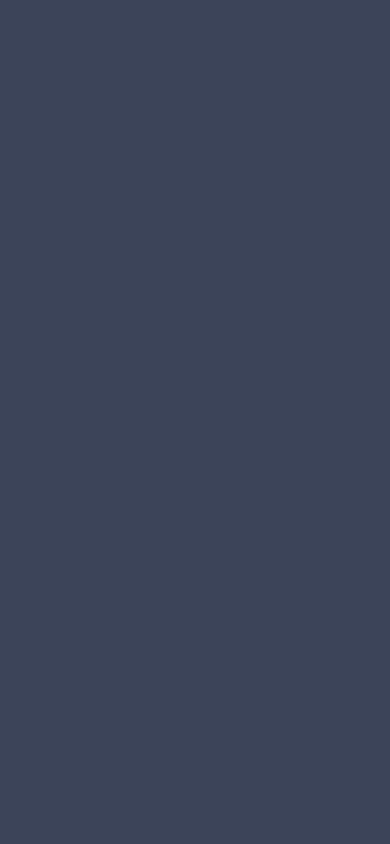
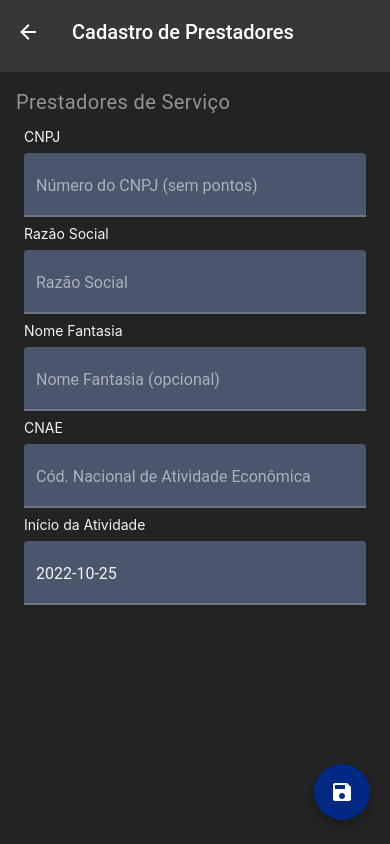
Before and after one commit to fatecitu/projetoMobile, a React Native app: screen /Prestador in a window 390 px wide. Built offline with nearby package versions, Linux system fonts and the light colour scheme.

Commit message:
Aula 07/11

```diff
--- a/src/screens/Prestador.js
+++ b/src/screens/Prestador.js
@@ -5,11 +5,110 @@ import Header from '../components/Header'
 import Api from '../resources/Api'
 
 function AdicionaPrestador({ navigation, theme, route }) {
+   const { colors } = theme
+   const hoje = new Date().toISOString().split('T')[0]
+   const registroInicial = route.params ? route.params.prestador
+                                        : {cnpj: '',razao_social: '',nome_fantasia: '',cnae_fiscal: '',data_inicio_atividade: hoje}
+   const [prestador, setPrestador] = useState(registroInicial)
+   const [salvando, setSalvando] = useState(false)
 
-    return (
-        <>
-        </>
+   const salvarPrestador = async(dadosPrestador) => {
+     setSalvando(true)
+     let salvar = dadosPrestador.hasOwnProperty('_id')
+                  ? await Api.alteraPrestador(dadosPrestador)
+                  : await Api.incluiPrestador(dadosPrestador)
+     if(salvar.hasOwnProperty('errors')){
+         Platform.OS === 'web' ? alert(`❗Erro: ${salvar.errors[0].msg}`)
+                               : Alert.alert("❗Erro",salvar.errors[0].msg)
+                               setSalvando(false)
+     } else if (salvar.hasOwnProperty('acknowledged')){
+        Platform.OS === 'web' ? alert(`✅Tudo Ok: Registro salvo com sucesso`)
+                              : Alert.alert("✅Tudo Ok","Registro salvo com sucesso")
+                              setSalvando(false)
+                              navigation.navigate('Inicio')
+     }
+
+   }
+
+   return (
+        <View style={{flex:1, paddingVertical: 0, paddingHorizontal: 0}}>
+            <Header titulo="Cadastro de Prestadores"
+                    voltar={true} navigation={navigation} />
+                   {/* <Text style={{color: colors.text}}>
+                             ${JSON.stringify(registroInicial)}
+                       </Text> */ }
+            <View style={{flex:1, backgroundColor: colors.surface, paddingHorizontal: 16,
+            paddingVertical: 4}}>
+                <Caption style={{fontSize:20, marginBottom: 16, marginTop:16 }}>
+                    Prestadores de Serviço
+                </Caption>
+                <Text style={{color: colors.text, paddingLeft: 8}}>CNPJ</Text>
+                <TextInput
+                     name="cnpj"
+                     style={{margin: 8}}
+                     keyboardType="number-pad"
+                     placeholder='Número do CNPJ (sem pontos)'
+                     maxLength={14}
+                     value={prestador.cnpj}
+                     onChangeText={(text)=> setPrestador({...prestador, cnpj:text})}
+                     />
+                <Text style={{color: colors.text, paddingLeft: 8}}>Razão Social</Text>
+                <TextInput
+                    name="razao_social"
+                    style={{margin:8}}
+                    keyboardType="default"
+                    placeholder='Razão Social'
+                    maxLength={100}
+                    value={prestador.razao_social}
+                    onChangeText={(text)=> setPrestador({...prestador, razao_social: text})}
+                    />
+                <Text style={{color: colors.text, paddingLeft: 8}}>Nome Fantasia</Text>
+                <TextInput
+                    name="nome_fantasia"
+                    style={{margin:8}}
+                    keyboardType="default"
+                    placeholder='Nome Fantasia (opcional)'
+                    maxLength={50}
+                    value={prestador.nome_fantasia}
+                    onChangeText={(text)=> setPrestador({...prestador, nome_fantasia: text})}
+                    />
+                <Text style={{color: colors.text, paddingLeft: 8}}>CNAE</Text>
+                <TextInput
+                    name="cnae_fiscal"
+                    style={{margin:8}}
+                    keyboardType="number-pad"
+                    placeholder='Cód. Nacional de Atividade Econômica'
+                    maxLength={7}
+                    value={prestador.cnae_fiscal}
+                    onChangeText={(text)=> setPrestador({...prestador, cnae_fiscal: text})}
+                    />
+                <Text style={{color: colors.text, paddingLeft: 8}}>Início da Atividade</Text>
+                <TextInput
+                    name="data_inicio_atividade"
+                    style={{margin:8}}
+                    keyboardType="number-pad"
+                    placeholder='AAAA-MM-DD'
+                    maxLength={10}
+                    value={prestador.data_inicio_atividade}
+                    onChangeText={(text)=> setPrestador({...prestador,
+                                                         data_inicio_atividade: text})}
+                    />
+            </View>
+            <FAB style={styles.fab}
+                 icon='content-save'
+                 loading={salvando}
+                 onPress={() => salvarPrestador(prestador)}
+             />
+        </View>
     )
 }
 
+const styles = StyleSheet.create({
+    fab: {
+        position: 'absolute',
+        margin: 16,
+        right: 4,
+        bottom: 8
+    }
+})
 export default withTheme(AdicionaPrestador)
```
Also changed, not shown: 1 other file (tests, documents, lock files or other folders).
